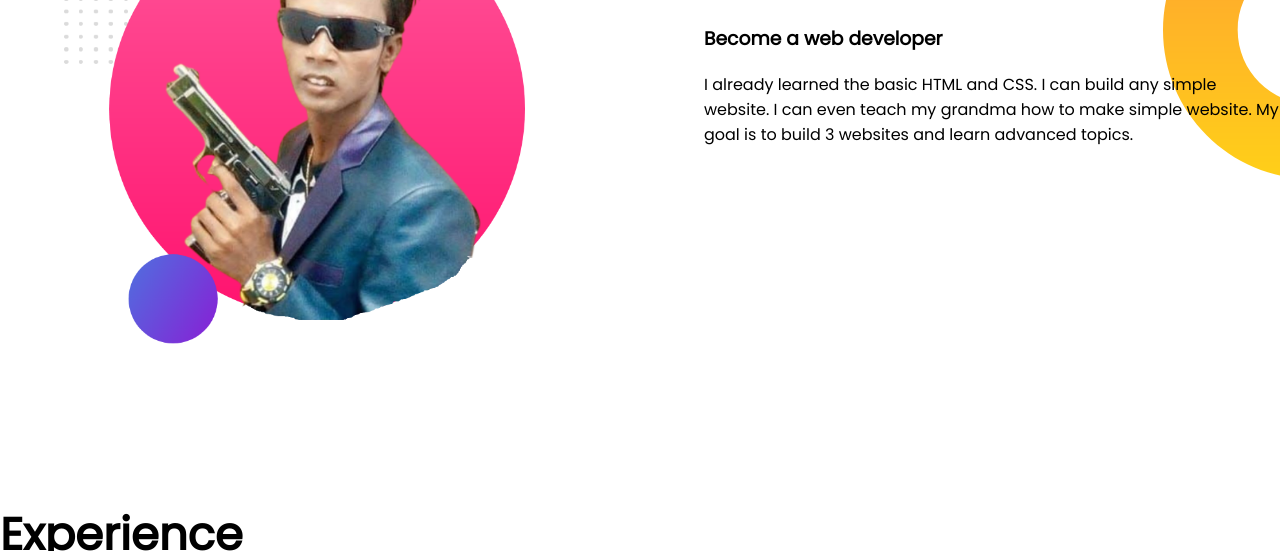
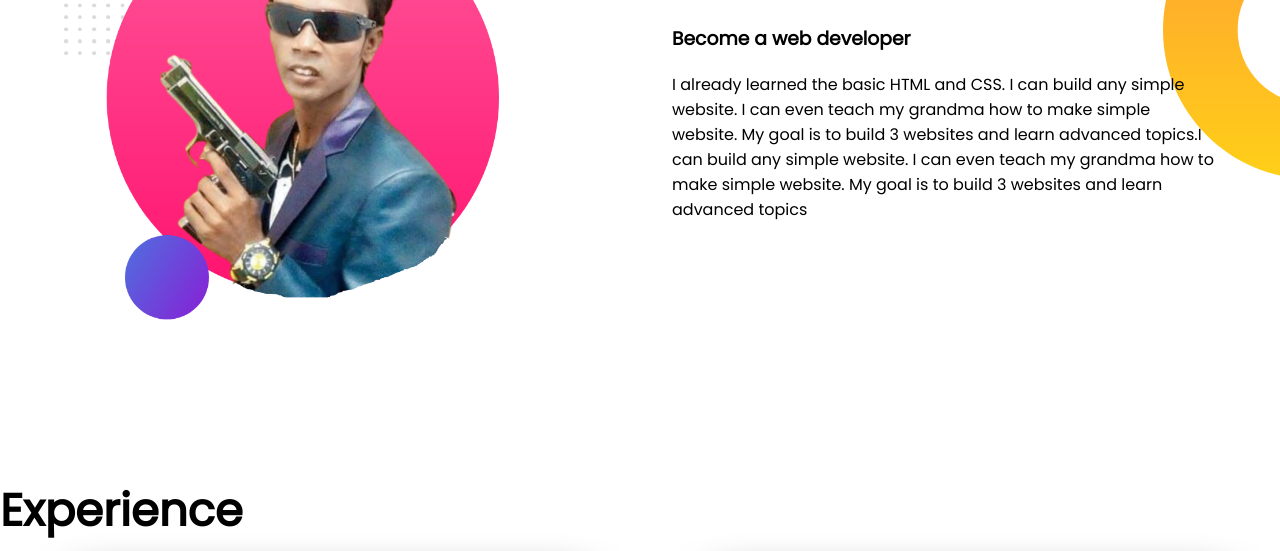
Before and after one commit to jahidorjahid/developer-portfolio, a plain HTML site: page index.html in a window 1280 px wide. Shown: the part 753-1304 px from the top of the page. Drawn offline with Linux system fonts and the light colour scheme.

Commit message:
fix some bug

```diff
--- a/index.html
+++ b/index.html
@@ -35,11 +35,13 @@
         <div class="half-width">
             <img class="hero-alam" src="images/heroalam2.png" alt="">
         </div>
-        <div class="half-width">
+        <div class="half-width dream-container">
             <h1>Dream Big</h1>
             <h3>Become a web developer</h3>
             <p>I already learned the basic HTML and CSS. I can build any simple website. I can even teach my grandma how
-                to make simple website. My goal is to build 3 websites and learn advanced topics.
+                to make simple website. My goal is to build 3 websites and learn advanced topics.I can build any simple
+                website. I can even teach my grandma how
+                to make simple website. My goal is to build 3 websites and learn advanced topics
 
             </p>
         </div>
--- a/style.css
+++ b/style.css
@@ -38,6 +38,9 @@ h1{
     background-repeat: no-repeat;
     background-position-x: right;
 }
+.dream-container{
+    padding-right: 5%;
+}
 
 .experience{
     background-image: url(images/exp-bg.png);
```
